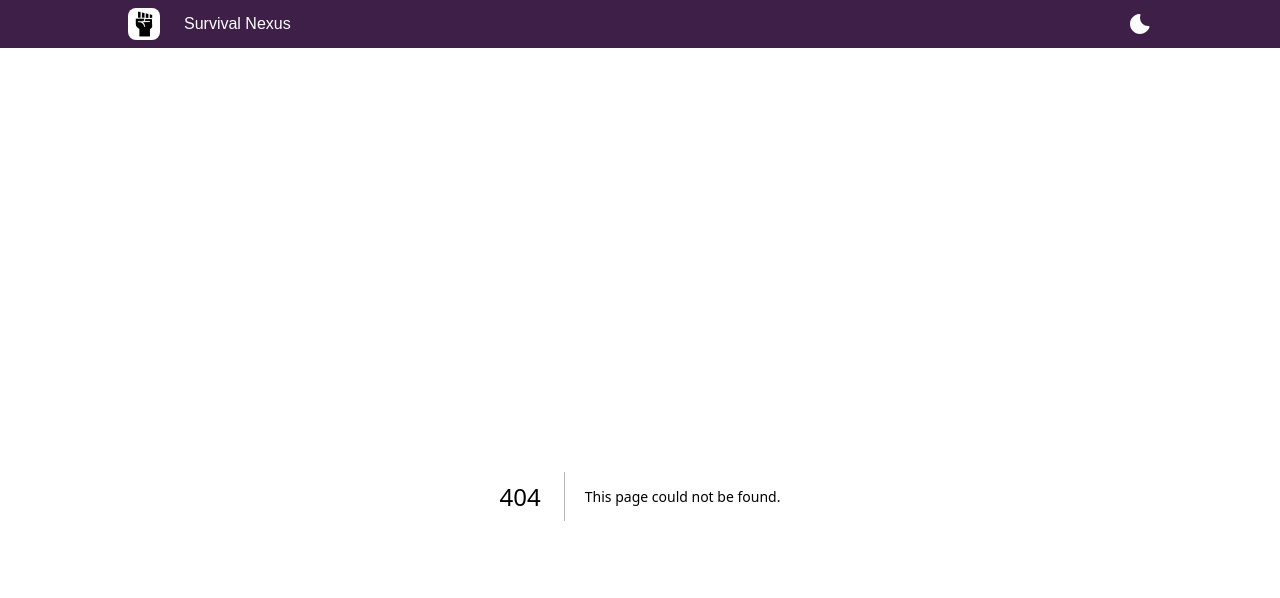
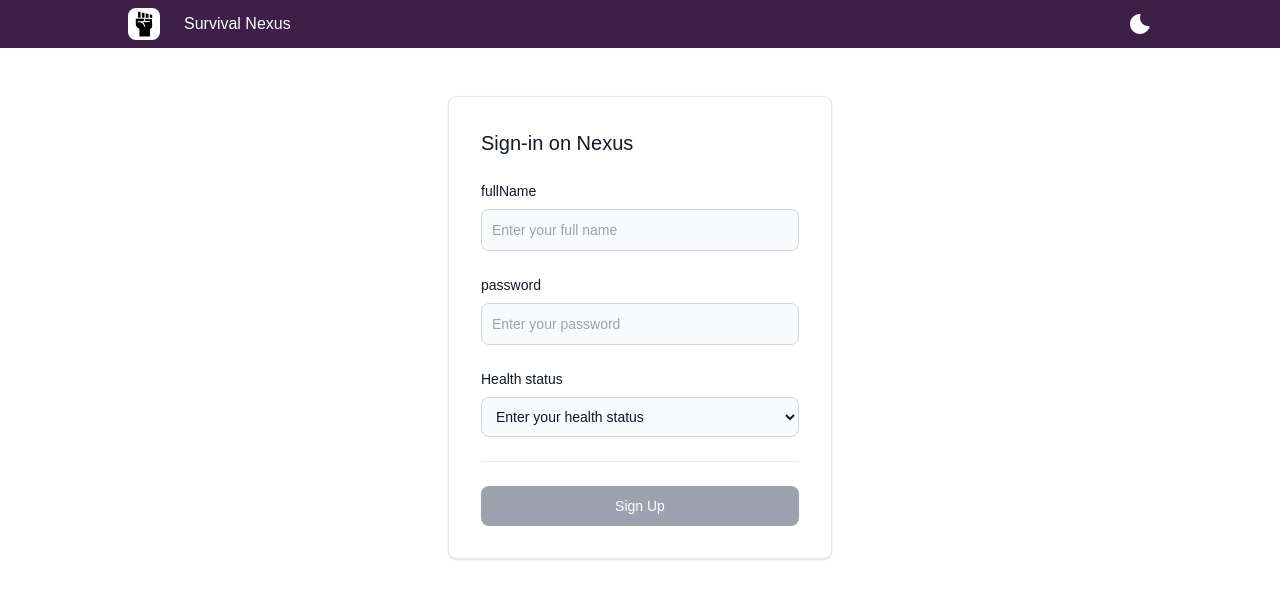
Before and after one commit to nicolaslima321/nexus, a Next.js app in the folder frontend/: page /signup in a window 1280 px wide. Before the commit this address had no page. Shown: the top 598 px of the page. Built offline with nearby package versions, Linux system fonts and the light colour scheme; what @mui/material-nextjs would draw is missing.

Commit message:
feat: created login and signup pages

```diff
--- /dev/null
+++ b/frontend/src/app/login/page.tsx
@@ -0,0 +1,59 @@
+"use client";
+
+import Link from "next/link";
+import { useState } from "react";
+import Button from "~/components/common/Button";
+import Card from "~/components/common/Card";
+import TextInput from "~/components/common/TextInput";
+
+export default function LoginPage() {
+  const [login, setLogin] = useState('');
+  const [password, setPassword] = useState('');
+
+  const handleLogin = () => {
+    console.log(login);
+    console.log(password);
+  };
+
+  return (
+    <div className="flex flex-col items-center">
+      <Card className="w-10/12 sm:max-w-sm">
+        <div className="p-4 sm:p-6 md:p-8">
+          <div className="space-y-6">
+            <h5 className="text-xl font-medium text-gray-900 dark:text-white">Sign-in on Nexus</h5>
+
+            <TextInput
+              id="login"
+              name="login"
+              placeholder="Enter your login"
+              value={login}
+              onChange={(e) => setLogin(e.target.value)}
+            />
+
+            <TextInput
+              id="password"
+              name="password"
+              type="password"
+              placeholder="Enter your password"
+              value={password}
+              onChange={(e) => setPassword(e.target.value)}
+            />
+
+            <hr className="dark:border-gray-700" />
+
+            <Button
+              className="w-full"
+              text="Sign In"
+              onClick={handleLogin}
+              disabled={!login || !password}
+            />
+
+            <div className="text-sm font-medium text-gray-500 dark:text-gray-300">
+              Not registered? <Link href="/signup" className="text-blue-700 hover:underline dark:text-blue-500">Create account</Link>
+            </div>
+          </div>
+        </div>
+      </Card>
+    </div>
+  )
+};
--- /dev/null
+++ b/frontend/src/app/signup/page.tsx
@@ -0,0 +1,75 @@
+"use client";
+
+import { useState } from "react";
+import Button from "~/components/common/Button";
+import Card from "~/components/common/Card";
+import SelectInput from "~/components/common/SelectInput";
+import TextInput from "~/components/common/TextInput";
+
+export default function LoginPage() {
+  const [fullName, setFullName] = useState('');
+  const [password, setPassword] = useState('');
+  const [isInfected, setIsInfected] = useState(false);
+
+  const statusOptions = [
+    {
+      label: "I'm infected",
+      value: 'infected',
+    },
+    {
+      label: "I'm healthy!",
+      value: 'healthy',
+    },
+  ];
+
+  const handleSignup = () => {
+    console.log('signup');
+  };
+
+  return (
+    <div className="flex flex-col items-center">
+      <Card className="w-10/12 sm:max-w-sm">
+        <div className="p-4 sm:p-6 md:p-8">
+          <div className="space-y-6">
+            <h5 className="text-xl font-medium text-gray-900 dark:text-white">Sign-in on Nexus</h5>
+
+            <TextInput
+              id="fullName"
+              name="Full Name"
+              placeholder="Enter your full name"
+              value={fullName}
+              onChange={(e) => setFullName(e.target.value)}
+            />
+
+            <TextInput
+              id="password"
+              name="Password"
+              type="password"
+              placeholder="Enter your password"
+              value={password}
+              onChange={(e) => setPassword(e.target.value)}
+            />
+
+            <SelectInput
+              id="status"
+              name="Health status"
+              placeholder="Enter your health status"
+              value={isInfected}
+              options={statusOptions}
+              onChange={(e) => setIsInfected(e.target.value === 'infected')}
+            />
+
+            <hr className="dark:border-gray-700" />
+
+            <Button
+              className="w-full"
+              disabled={!fullName || !password}
+              text="Sign Up"
+              onClick={handleSignup}
+            />
+          </div>
+        </div>
+      </Card>
+    </div>
+  )
+};
```
